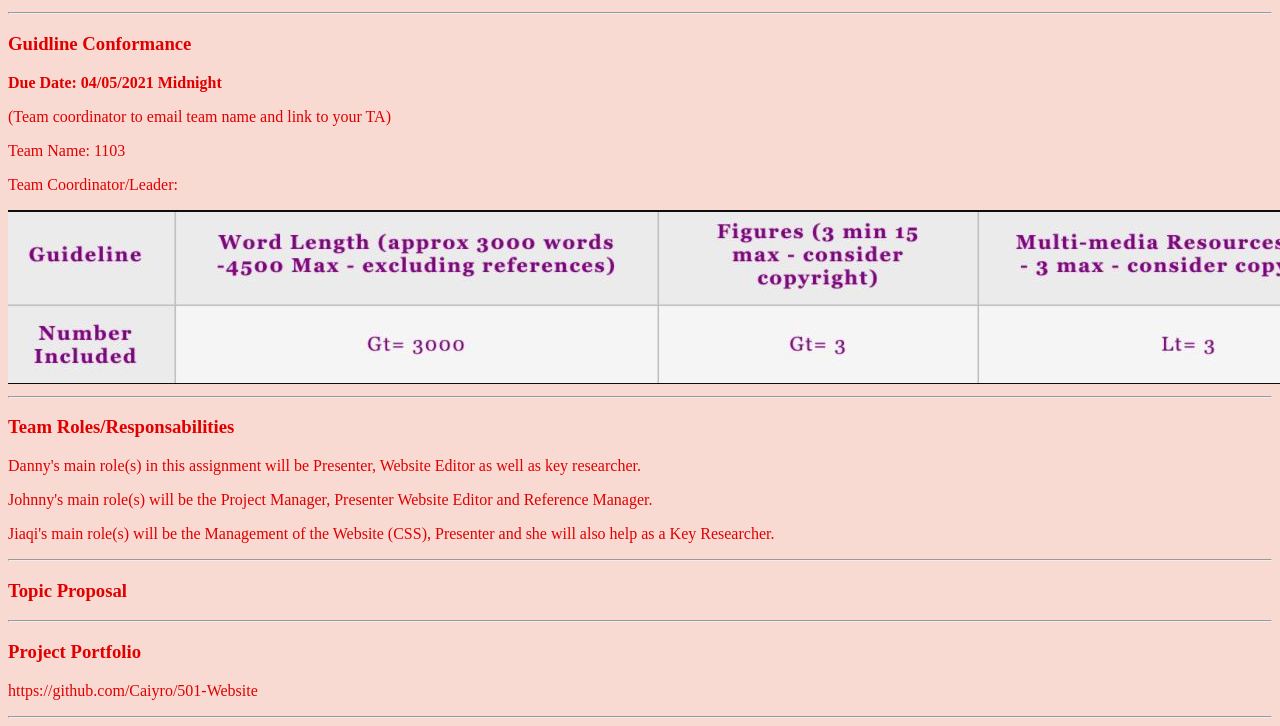
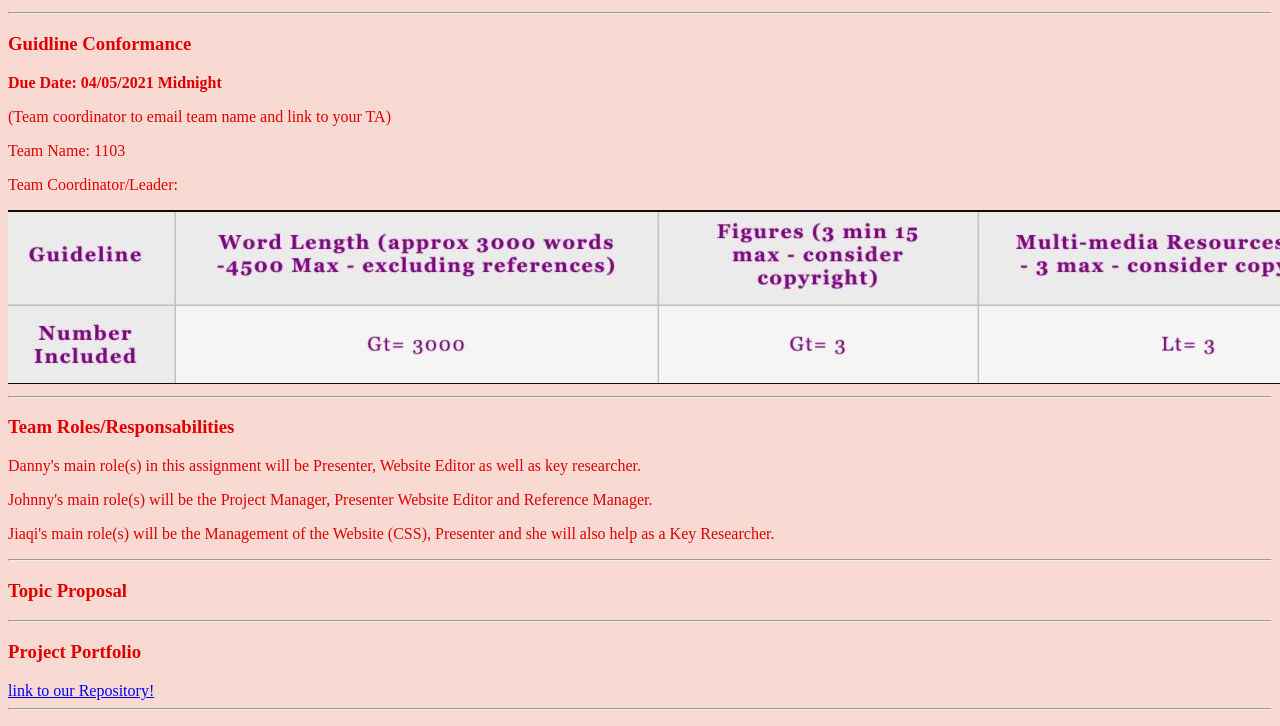
Before and after one commit to Caiyro/501-Website, a plain HTML site: page ProcessSupport.html in a window 1280 px wide. Shown: the part 4201-4927 px from the top of the page. Drawn offline with Linux system fonts and the light colour scheme.

Commit message:
Update ProcessSupport.html

```diff
--- a/ProcessSupport.html
+++ b/ProcessSupport.html
@@ -100,6 +100,6 @@
  <hr>
 
       <h3>Project Portfolio</h3>
-      <p>https://github.com/Caiyro/501-Website</p>
+      <a href="url">link to our Repository!</a>
 
  <hr>
```
